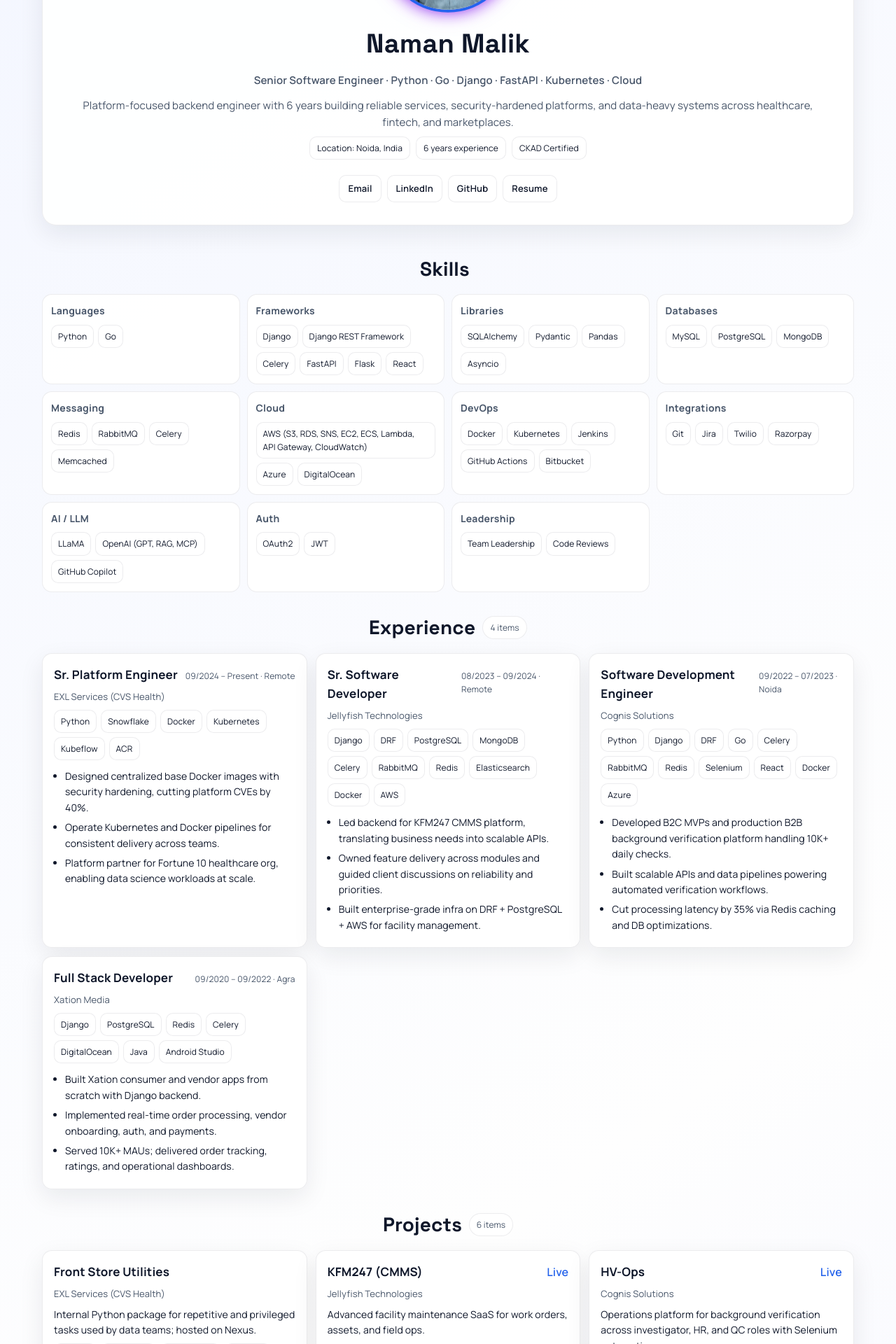
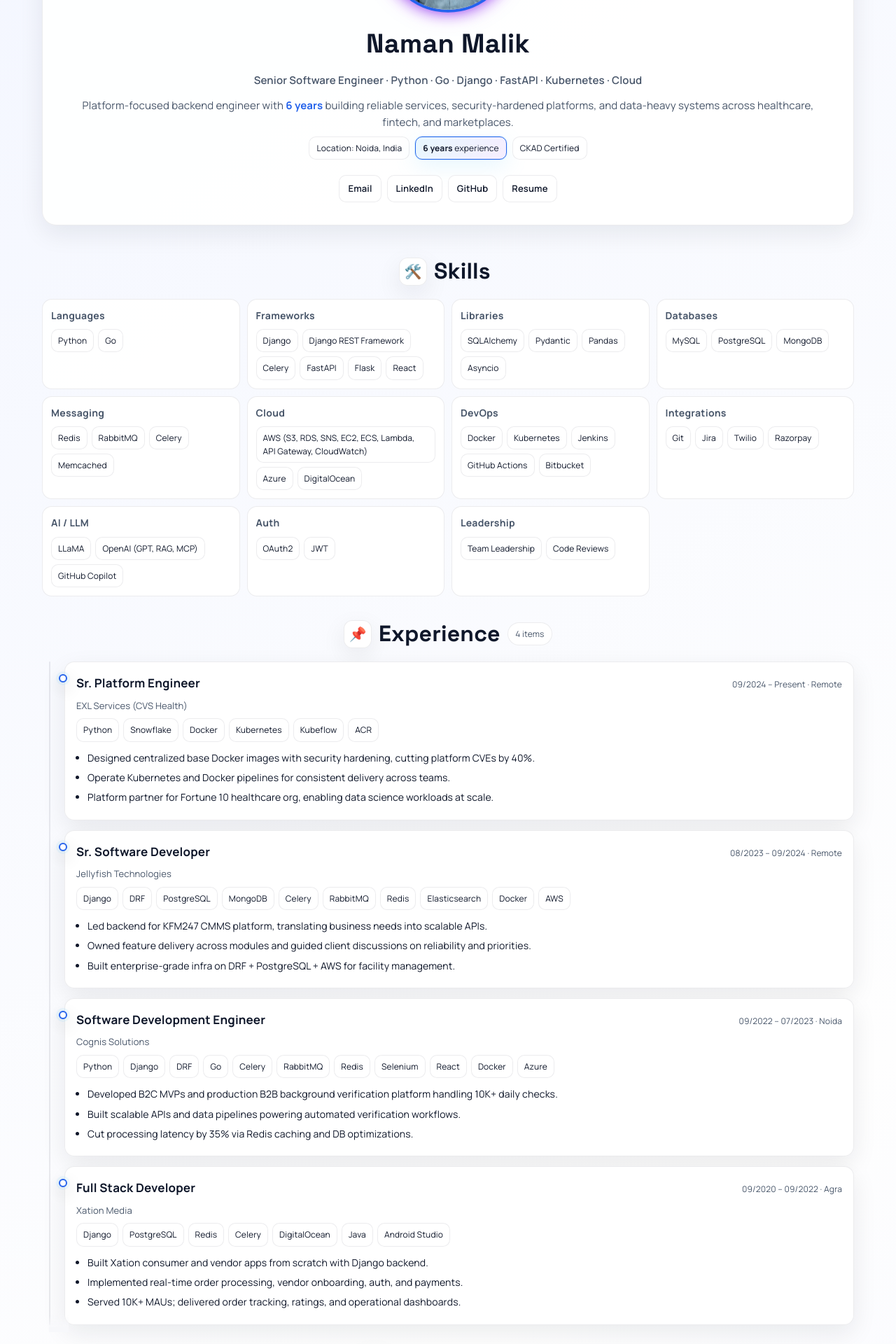
Before and after one commit to itsnamanmalik/naman-malik-portfolio, a React (Vite) app: page / in a window 1280 px wide. Shown: the part 320-2240 px from the top of the page at 70% size. Built offline with nearby package versions, Linux system fonts and the light colour scheme.

Commit message:
Made some improvements

```diff
--- a/src/App.tsx
+++ b/src/App.tsx
@@ -48,7 +48,7 @@
 
       <Hero data={portfolioData} />
 
-      <Section id="skills" title="Skills">
+      <Section id="skills" title="Skills" icon="🛠️">
         <div className="skills-grid">
           {Object.entries(portfolioData.skills).map(([label, items]) => (
             <SkillBlock key={label} label={label} items={items} />
@@ -56,15 +56,19 @@
         </div>
       </Section>
 
-      <Section id="experience" title="Experience" count={portfolioData.experience.length}>
-        <div className="cards">
-          {portfolioData.experience.map((item) => (
-            <ExperienceCard key={`${item.role}-${item.company}`} item={item} />
+      <Section id="experience" title="Experience" icon="📌" count={portfolioData.experience.length}>
+        <div className="timeline">
+          {portfolioData.experience.map((item, index) => (
+            <ExperienceCard
+              key={`${item.role}-${item.company}`}
+              item={item}
+              isLast={index === portfolioData.experience.length - 1}
+            />
           ))}
         </div>
       </Section>
 
-      <Section id="projects" title="Projects" count={portfolioData.projects.length}>
+      <Section id="projects" title="Projects" icon="🚀" count={portfolioData.projects.length}>
         <div className="cards">
           {portfolioData.projects.map((project) => (
             <ProjectCard key={project.title} project={project} />
@@ -72,7 +76,7 @@
         </div>
       </Section>
 
-      <Section id="achievements" title="Achievements">
+      <Section id="achievements" title="Achievements" icon="🏅">
         <div className="cards">
           {portfolioData.achievements.map((achievement) => (
             <AchievementCard key={achievement.title} achievement={achievement} />
@@ -80,7 +84,7 @@
         </div>
       </Section>
 
-      <Section id="education" title="Education">
+      <Section id="education" title="Education" icon="🎓">
         <div className="cards">
           {portfolioData.education.map((education) => (
             <div className="card fade-up" key={education.degree}>
--- a/src/components/ExperienceCard.tsx
+++ b/src/components/ExperienceCard.tsx
@@ -2,14 +2,17 @@
 
 interface ExperienceCardProps {
   item: Experience;
+  isLast?: boolean;
 }
 
-export function ExperienceCard({ item }: ExperienceCardProps) {
+export function ExperienceCard({ item, isLast }: ExperienceCardProps) {
   return (
-    <div className="card fade-up">
-      <div style={{ display: 'flex', justifyContent: 'space-between', gap: 8, alignItems: 'baseline' }}>
+    <div className={`timeline-item fade-up ${isLast ? 'timeline-item--last' : ''}`}>
+      <div className="timeline-marker" aria-hidden />
+      <div className="card timeline-card">
+        <div className="timeline-row">
           <h3>{item.role}</h3>
-        <span style={{ color: 'var(--muted)', fontSize: 12 }}>{item.period}</span>
+          <span className="timeline-period">{item.period}</span>
         </div>
         <div className="meta">{item.company}</div>
         <div className="chip-row">
@@ -25,5 +28,6 @@
           ))}
         </ul>
       </div>
+    </div>
   );
 }
--- a/src/components/Hero.tsx
+++ b/src/components/Hero.tsx
@@ -6,6 +6,8 @@
 }
 
 export function Hero({ data }: HeroProps) {
+  const summaryHtml = data.summary.replace(/6 years/gi, '<span class="highlight">6 years</span>');
+
   return (
     <div className="hero fade-up">
       <div className="hero-card hero-card--center">
@@ -16,10 +18,12 @@
         <div className="hero-sub">
           {data.title} · {data.tagline}
         </div>
-        <p className="hero-summary">{data.summary}</p>
+        <p className="hero-summary" dangerouslySetInnerHTML={{ __html: summaryHtml }} />
         <div className="badge-row">
           <span className="badge">Location: {data.location}</span>
-          <span className="badge">6 years experience</span>
+          <span className="badge badge-strong">
+            <strong>6 years</strong> experience
+          </span>
           <span className="badge">CKAD Certified</span>
         </div>
         <SocialRow social={data.social} />
--- a/src/components/Section.tsx
+++ b/src/components/Section.tsx
@@ -3,16 +3,20 @@
 interface SectionProps {
   id?: string;
   title: string;
+  icon?: ReactNode;
   count?: number;
   cta?: ReactNode;
   children: ReactNode;
 }
 
-export function Section({ id, title, count, cta, children }: SectionProps) {
+export function Section({ id, title, icon, count, cta, children }: SectionProps) {
   return (
     <section id={id} className="section fade-up">
       <div className="section-header">
-        <div className="section-title">{title}</div>
+        <div className="section-title">
+          {icon && <span className="section-icon">{icon}</span>}
+          {title}
+        </div>
         <div style={{ display: 'flex', gap: 8, alignItems: 'center', flexWrap: 'wrap' }}>
           {cta}
           {count !== undefined && <span className="pill">{count} items</span>}
--- a/src/styles.css
+++ b/src/styles.css
@@ -244,6 +244,17 @@
   color: var(--text);
 }
 
+.badge-strong {
+  border-color: var(--accent);
+  background: linear-gradient(120deg, rgba(125, 211, 252, 0.18), rgba(192, 132, 252, 0.14));
+  box-shadow: 0 0 0 1px rgba(125, 211, 252, 0.25), 0 10px 30px rgba(125, 211, 252, 0.18);
+}
+
+.highlight {
+  color: var(--accent);
+  font-weight: 800;
+}
+
 .cta-row {
   display: flex;
   flex-wrap: wrap;
@@ -361,13 +372,26 @@
 
 .section-title {
   font-family: 'Space Grotesk', sans-serif;
-  font-size: clamp(22px, 3vw, 28px);
+  font-size: clamp(24px, 3.4vw, 32px);
   font-weight: 700;
   display: flex;
   align-items: center;
   gap: 10px;
   justify-content: center;
   animation: titlePop 0.7s ease both;
+}
+
+.section-icon {
+  display: inline-flex;
+  align-items: center;
+  justify-content: center;
+  width: 40px;
+  height: 40px;
+  border-radius: 12px;
+  border: 1px solid var(--stroke);
+  background: var(--panel);
+  box-shadow: var(--shadow);
+  font-size: 20px;
 }
 
 .pill {
@@ -383,6 +407,67 @@
   display: grid;
   grid-template-columns: repeat(auto-fit, minmax(300px, 1fr));
   gap: 12px;
+}
+
+.timeline {
+  position: relative;
+  display: grid;
+  gap: 14px;
+  padding-left: 26px;
+}
+
+.timeline::before {
+  content: '';
+  position: absolute;
+  left: 10px;
+  top: 0;
+  bottom: 0;
+  width: 2px;
+  background: var(--stroke);
+  border-radius: 10px;
+}
+
+.timeline-item {
+  position: relative;
+}
+
+.timeline-item--last::after {
+  content: '';
+  position: absolute;
+  left: -16px;
+  bottom: -10px;
+  width: 28px;
+  height: 24px;
+  background: linear-gradient(180deg, transparent 0%, var(--bg) 80%);
+  pointer-events: none;
+}
+
+.timeline-marker {
+  position: absolute;
+  left: -2px;
+  top: 18px;
+  width: 12px;
+  height: 12px;
+  border-radius: 50%;
+  background: var(--panel-strong);
+  border: 2px solid var(--accent);
+  box-shadow: 0 0 0 4px rgba(125, 211, 252, 0.12), 0 8px 24px rgba(0, 0, 0, 0.24);
+}
+
+.timeline-card {
+  margin-left: 6px;
+}
+
+.timeline-row {
+  display: flex;
+  justify-content: space-between;
+  align-items: baseline;
+  gap: 8px;
+}
+
+.timeline-period {
+  color: var(--muted);
+  font-size: 12px;
 }
 
 .card {
```
Lines whose indentation alone changed are shown as unchanged.
